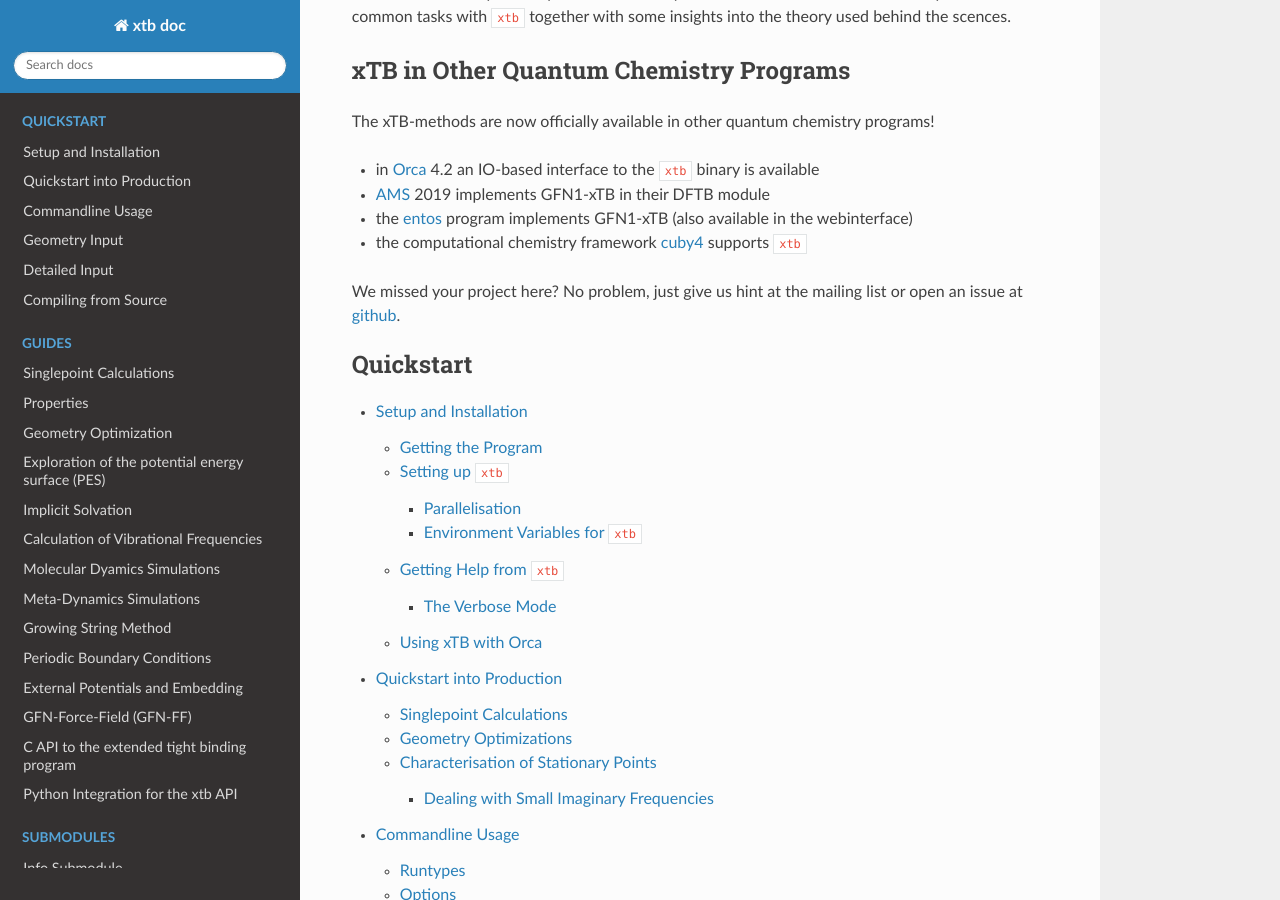
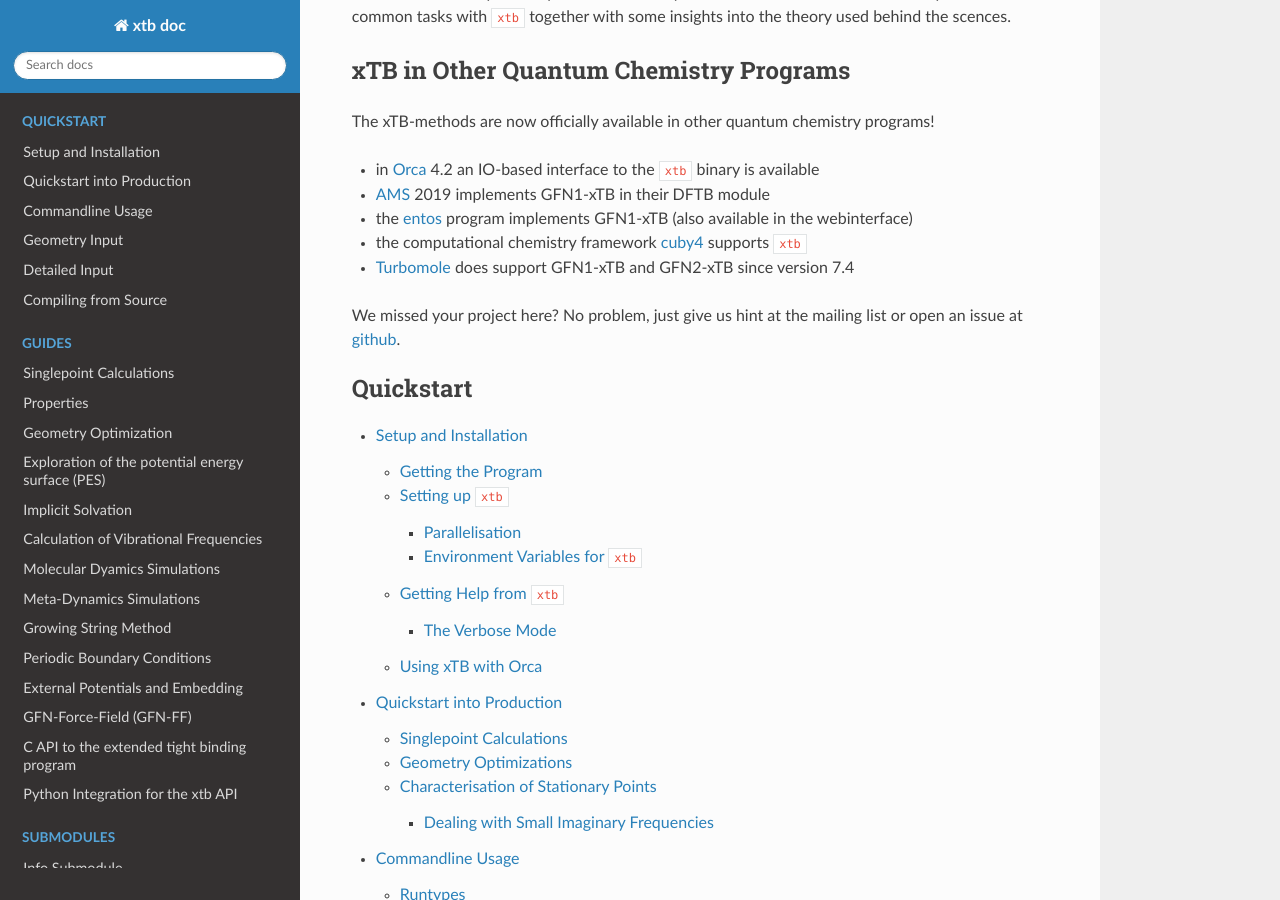
Before and after one commit to grimme-lab/xtb_docs, a Sphinx documentation site: the page built from source/contents.rst, in a window 1280 px wide and 900 px high, scrolled down 348 px. Built offline with Sphinx 7.4.7 and the Read the Docs theme 2.0.0, drawn with Linux system fonts in a browser that asks for light colours.

Commit message:
Add link to Turbomole (supports xTB since 7.4) (#35)

```diff
--- a/source/contents.rst
+++ b/source/contents.rst
@@ -25,11 +25,13 @@ The xTB-methods are now officially available in other quantum chemistry programs
 - `AMS`_ 2019 implements GFN1-xTB in their DFTB module
 - the `entos`_ program implements GFN1-xTB (also available in the webinterface)
 - the computational chemistry framework `cuby4`_ supports ``xtb``
+- `Turbomole`_ does support GFN1-xTB and GFN2-xTB since version 7.4
 
 .. _Orca: https://orcaforum.kofo.mpg.de
 .. _AMS: https://www.scm.com/product/dftb/
 .. _entos: https://www.entos.info/
 .. _cuby4: http://cuby4.molecular.cz/interface_xtb.html
+.. _Turbomole: https://www.turbomole.org/
 
 We missed your project here?
 No problem, just give us hint at the mailing list or open an issue at `github`_.
```
